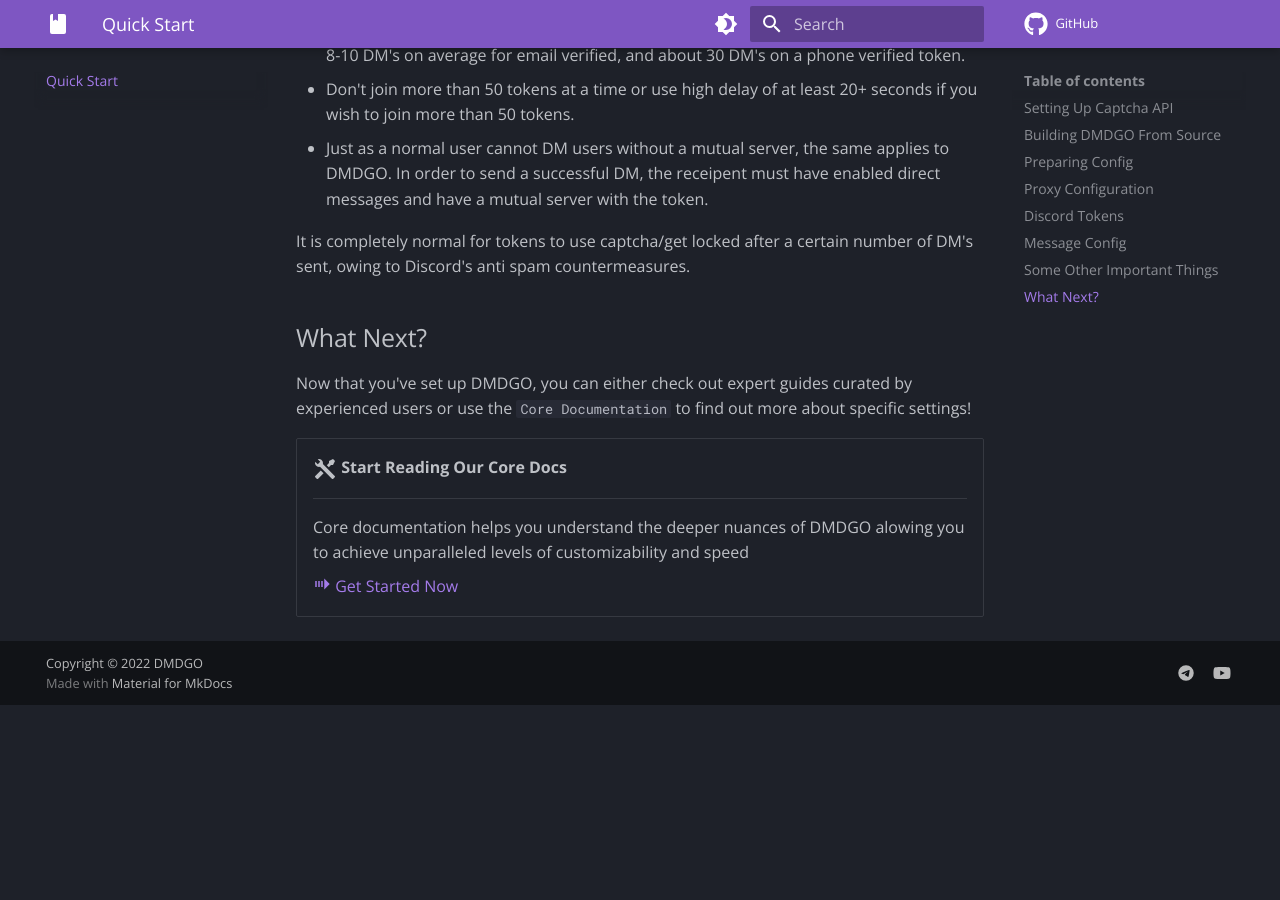
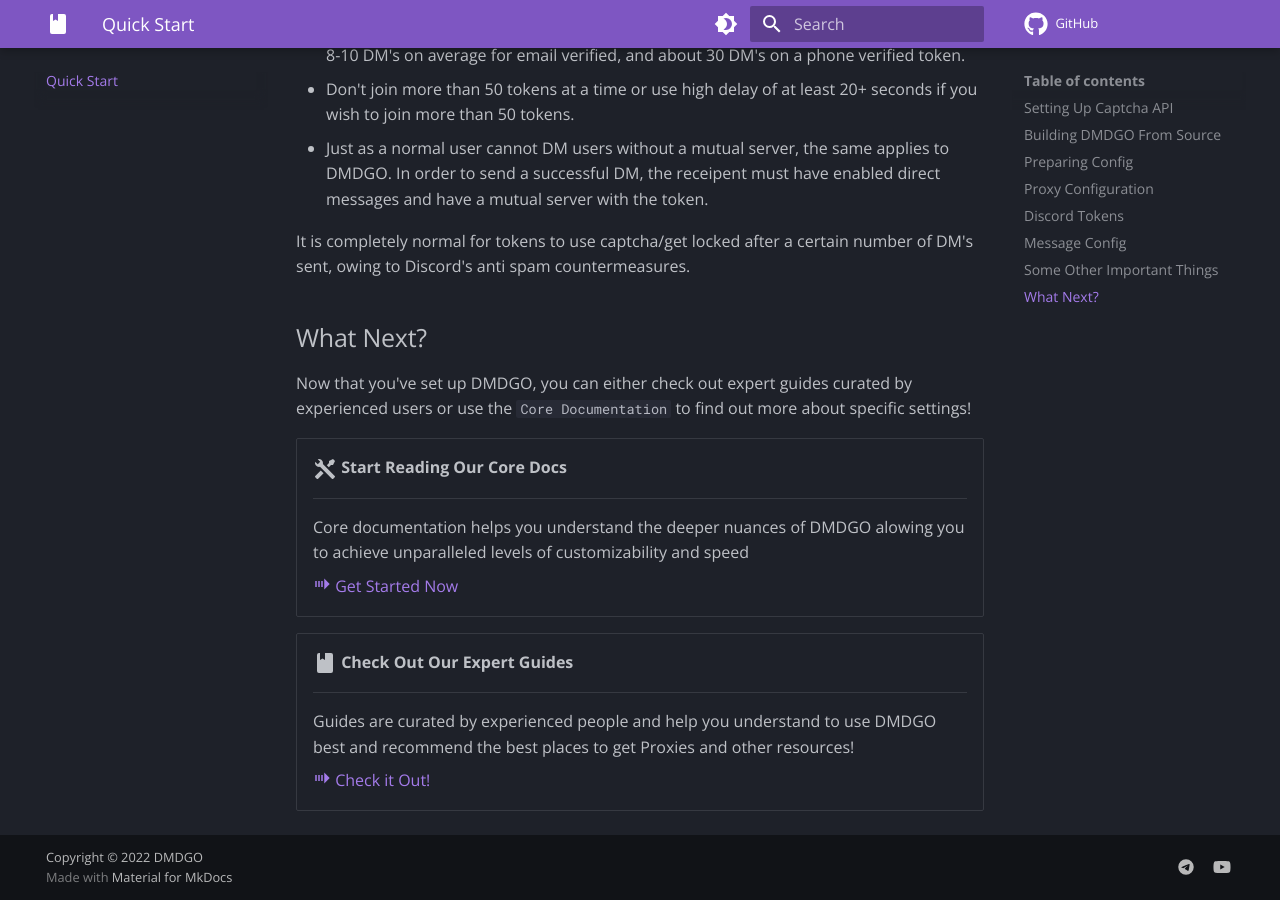
Before and after one commit to red0888/DMDGO-KB, an MkDocs documentation site: the page built from docs/index.md, in a window 1280 px wide and 900 px high, scrolled down 2768 px. Built offline with MkDocs 1.6.1 and Material for MkDocs 9.7.7, drawn with Linux system fonts in a browser that asks for light colours; comment, search, counter and statistics services are not loaded; before the commit the page ends 3473 px from its top, so only the background shows below that.

Commit message:
Added new card in index and added bypass guide

```diff
--- a/docs/index.md
+++ b/docs/index.md
@@ -163,4 +163,16 @@
 
     [:material-transfer-right: Get Started Now](https://red0888.github.io/DMDGO-KB/Core%20Documentation/Config%20Options/captcha%20settings/)
 
-</div>
+  </div>
+
+<div class="grid cards" markdown>
+-  :material-book:{ .lg .middle } __Check Out Our Expert Guides__
+
+    ---
+
+    Guides are curated by experienced people and help you understand to use DMDGO best and recommend the best places to get Proxies and other resources!
+
+    [:material-transfer-right: Check it Out!](/Miscallaneous/Guides/bypasses/)
+
+
+ </div>
```
Also changed, not shown: docs/Miscallaneous/Guides/bypasses.md (added, +29 -0 lines), docs/Miscallaneous/Guides/embedtrick.md (+1 -1 lines).
